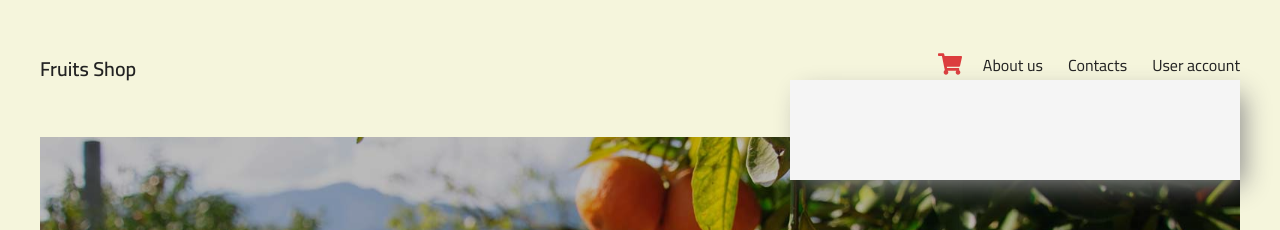
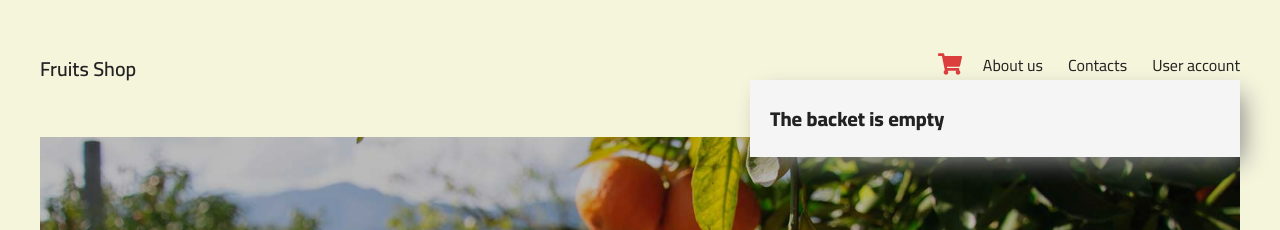
Before and after one commit to Iryna-25/fruits-shop, a React (Create React App) app: page / in a window 1280 px wide. Both pictures are taken after a click on the icon 949 px from the left and 64 px from the top of the page. Shown: the top 230 px of the page. Built offline with nearby package versions, Linux system fonts and the light colour scheme.

Commit message:
work with backet

```diff
--- a/src/App.js
+++ b/src/App.js
@@ -65,16 +65,19 @@ class App extends React.Component {
   render() {
     return (
       <div className="wrapper">
-        <Header />
+        <Header orders={this.state.orders} />
         <Items items={this.state.items} onAdd={this.addToOrder} />
         <Footer />
       </div>
     );
   }
+
   addToOrder(item) {
-    this.setState({ oders: [...this.state.oders, item] }, () => {
-      console.log(this.state.orders);
+    let isArray = false;
+    this.state.orders.forEach(el => {
+      if (el.id === item.id) isArray = true;
     });
+    if (!isArray) this.setState({ orders: [...this.state.orders, item] });
   }
 }
 
--- a/src/Components/HeaderSection.jsx
+++ b/src/Components/HeaderSection.jsx
@@ -1,7 +1,25 @@
 import React, {useState} from "react";
 import { FaShoppingCart } from "react-icons/fa";
+import Order from "./Order";
 
-export default function Header() {
+const showOders = (props) => {
+    return (<div>
+        {props.orders.map(el => (
+            <Order key={el.id} item={el} />
+        ))}
+    </div>
+    )
+}
+
+const showNothing = () => {
+    return (
+        <div className="empty">
+            <h2>The backet is empty</h2>
+        </div>
+    )
+}
+
+export default function Header(props) {
     let [cardOpen, setCardOpen] = useState(false);
 
     return (
@@ -16,7 +34,8 @@ export default function Header() {
                 <FaShoppingCart onClick={() => setCardOpen(cardOpen = !cardOpen)} className={`shop-card-button ${cardOpen && 'active'}`} />
                 {cardOpen && (
                     <div className="shop-card">
-
+                        {props.orders.length > 0 ?
+                        showOders(props) : showNothing()}
                     </div>
                 )}
             </div>
--- a/src/Components/Items.jsx
+++ b/src/Components/Items.jsx
@@ -6,7 +6,7 @@ export class Items extends Component {
         return (
             <main>
                 {this.props.items.map(el => (
-                < Item key={el.id} item={el} onAdd={this.props.onAdd} />
+                <Item key={el.id} item={el} onAdd={this.props.onAdd} />
             ))}
             </main>
         )
--- /dev/null
+++ b/src/Components/Order.jsx
@@ -0,0 +1,15 @@
+import React, { Component } from "react";
+
+export class Order extends Component {
+    render() {
+        return (
+            <div className="item">
+                <img alt={this.props.item.title} src={this.props.item.img} />
+                <h2>{this.props.item.title}</h2>
+                <b>{this.props.item.price}</b>
+            </div>
+        )
+    }
+}
+
+export default Order;
--- a/src/index.css
+++ b/src/index.css
@@ -60,11 +60,35 @@ header .shop-card {
   top: 30px;
   right: 0;
   width: 450px;
-  min-height: 100px;
   background: #f5f5f5;
   -webkit-box-shadow: 8px 10px 25px -5px #8a8a8a;
   box-shadow: 8px 10px 25px -5px #8a8a8a;
   z-index: 1000;
+
+  padding: 20px;
+  padding-bottom: 0;
+}
+
+header .shop-card .empty h2 {
+  font-size: 20px;
+  margin-bottom: 20px;
+}
+
+header .shop-card .item {
+  width: 100%;
+  float: left;
+  margin-bottom: 20px;
+}
+
+header .shop-card .item img {
+  width: 70px;
+  float: left;
+  margin-right: 20px;
+}
+
+header .shop-card .item h2 {
+  font-size: 20px;
+  margin-bottom: 10px;
 }
 
 header .presentation {
```
